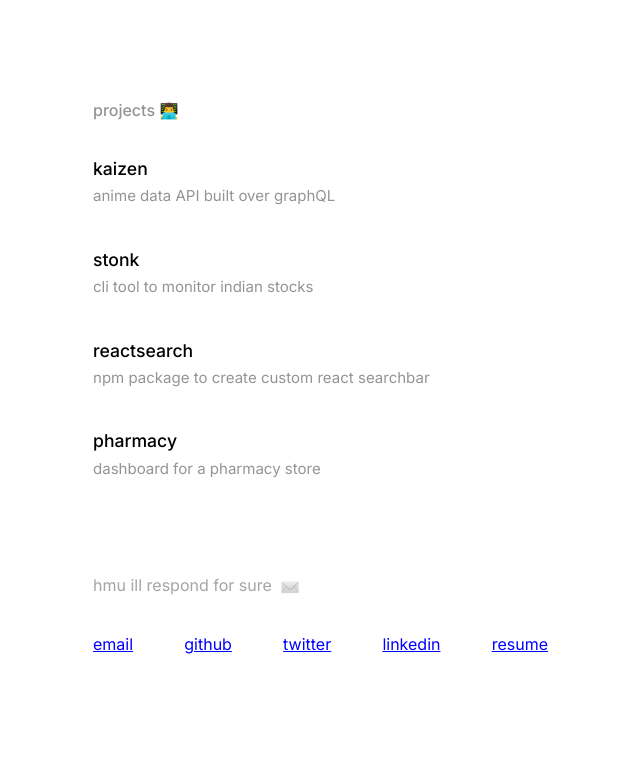
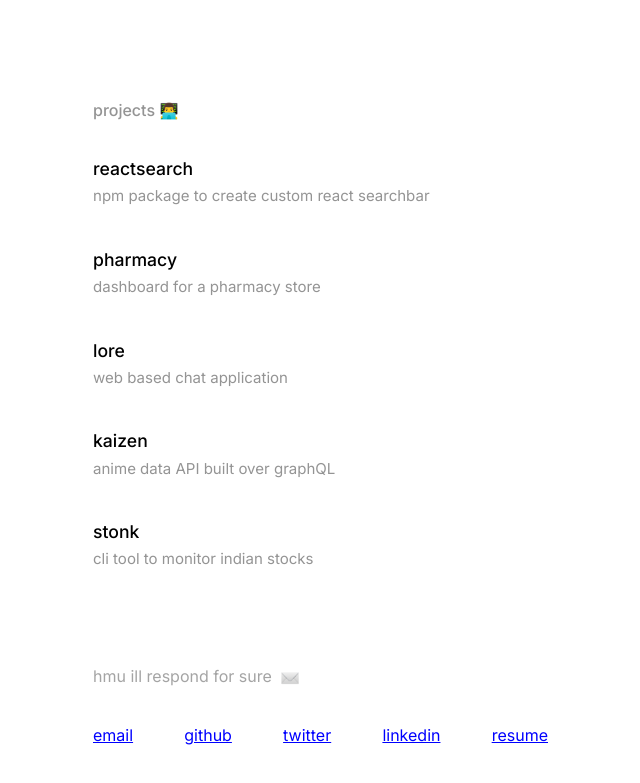
Before and after one commit to AnujSharma141/portfolio, a Gatsby site: page / in a window 1280 px wide. Shown: the part 807-1590 px from the top of the page, without its empty margins (227-867 px from the left). Built offline with nearby package versions, Linux system fonts and the light colour scheme; Gatsby itself is replaced by a stand-in of ours.

Commit message:
update: projects!

```diff
--- a/src/data/projects.js
+++ b/src/data/projects.js
@@ -1,4 +1,31 @@
 const projects = [
+  {
+    text: "reactsearch",
+    url: "https://reactsearch.js.org/",
+    description:
+      "npm package to create custom react searchbar",
+    image: "https://i.ibb.co/h7q1vDt/Group-1.png",
+    color: "#FFE3F4",
+    button: "#AD29A4",
+  },
+  {
+    text: "pharmacy",
+    url: "https://github.com/AnujSharma141/Pharmacy",
+    description:
+      "dashboard for a pharmacy store",
+    image: "https://i.ibb.co/VmsCrhd/Image-3.png",
+    color: "#E8EBFF",
+    button: "#2F5B8D",
+  },
+  {
+    text: "lore",
+    url: "https://lorechatapp.web.app/",
+    description:
+      "web based chat application",
+    image: "https://i.ibb.co/VmsCrhd/Image-3.png",
+    color: "#E8EBFF",
+    button: "#2F5B8D",
+  },
   {
     text: "kaizen",
     url: "https://kaizen-api-ju41.onrender.com/",
@@ -17,25 +44,6 @@ const projects = [
     color: "#EAFEF9",
     button: "#32A37A",
   },
-  {
-    text: "reactsearch",
-    url: "https://reactsearch.js.org/",
-    description:
-      "npm package to create custom react searchbar",
-    image: "https://i.ibb.co/h7q1vDt/Group-1.png",
-    color: "#FFE3F4",
-    button: "#AD29A4",
-  },
-  {
-    text: "pharmacy",
-    url: "https://github.com/AnujSharma141/Pharmacy",
-    description:
-      "dashboard for a pharmacy store",
-    image: "https://i.ibb.co/VmsCrhd/Image-3.png",
-    color: "#E8EBFF",
-    button: "#2F5B8D",
-  },
-
  ]
 
  module.exports = projects
```
